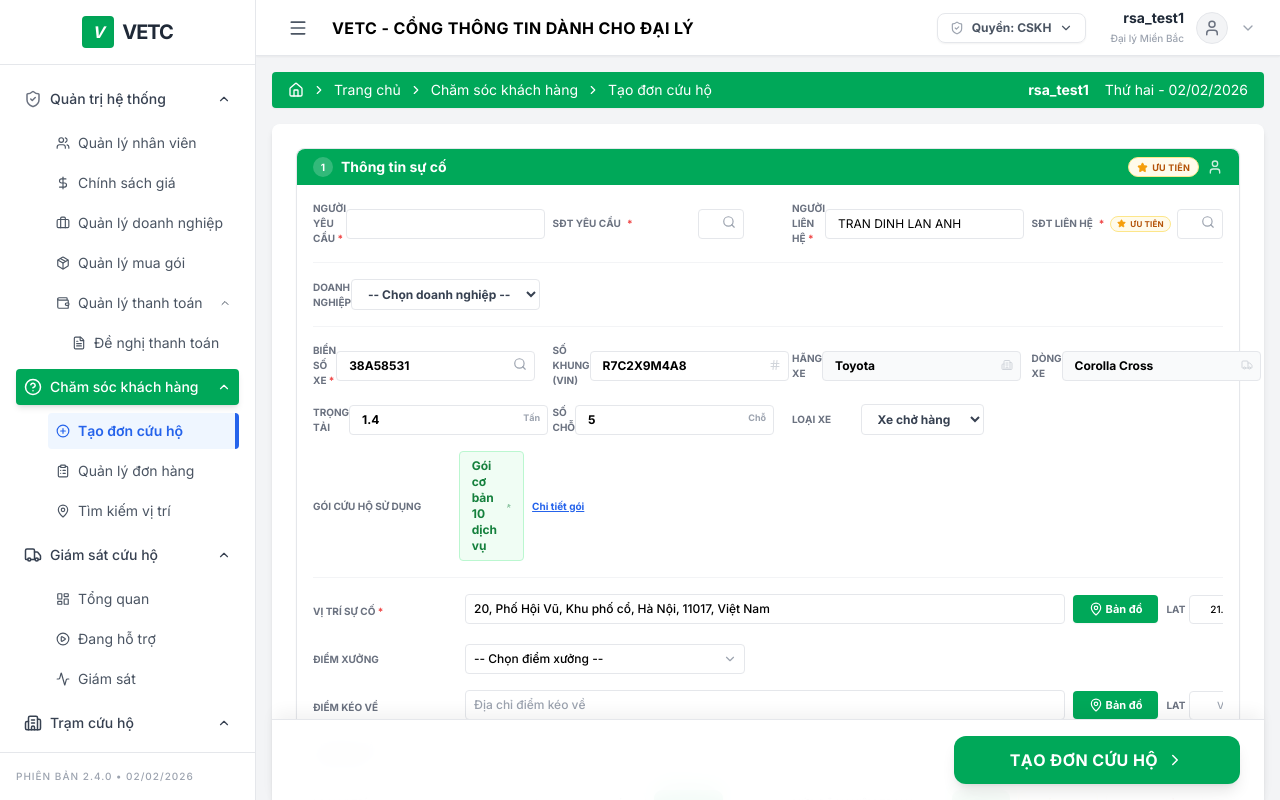
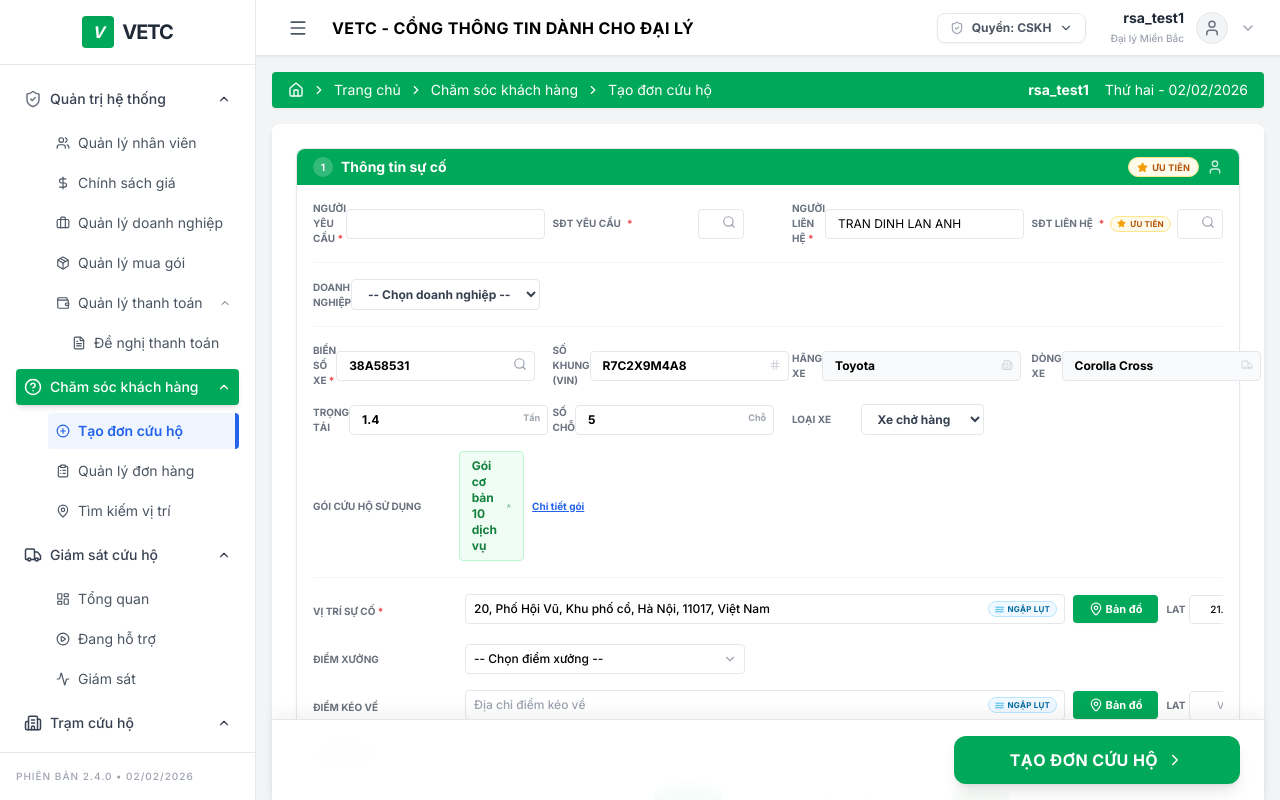
Before and after one commit to ducld-vetc/rsa-design, a React (Vite) app: page /#/create in a window 1280 px wide. Built offline with nearby package versions, Linux system fonts and the light colour scheme.

Commit message:
feat: introduce alert badges for order warnings and overloads, enhance rescue unit and order management with new properties for flood and overload status

```diff
--- a/pages/CreateRescueOrder.tsx
+++ b/pages/CreateRescueOrder.tsx
@@ -27,6 +27,7 @@ import RescueHistoryModal from '../shared/RescueHistoryModal';
 import UsageHistoryModal from '../shared/UsageHistoryModal';
 import DuplicateRescueWarningModal from '../shared/DuplicateRescueWarningModal';
 import PriorityCustomerBadge from '../shared/PriorityCustomerBadge';
+import { FloodWarningBadge } from '../shared/OrderAlertBadges';
 import { isPriorityCustomerPhone, normalizePhone } from '../shared/priorityCustomer';
 import {analyzeIncident} from '../data/aiDataMock';
 
@@ -461,12 +462,15 @@ const CreateRescueOrder: React.FC<CreateRescueOrderProps> = ({ data, onNext, onU
                 <div className="flex items-center space-x-2">
                   <label className="w-36 text-[10px] font-bold text-gray-500 uppercase shrink-0">Vị trí sự cố <span className="text-red-500">*</span></label>
                   <div className="flex-1 flex items-center space-x-2 overflow-x-auto custom-scrollbar pb-1">
+                    <div className="relative w-[600px] shrink-0">
                       <input
                         value={data.assistance.address}
                         onChange={(e) => onUpdateAssistance({ address: e.target.value })}
-                      className="w-[600px] border rounded px-2 py-1.5 text-xs font-medium shrink-0"
+                        className="w-full border rounded px-2 py-1.5 pr-24 text-xs font-medium"
                         placeholder="Vị trí sự cố"
                       />
+                      <FloodWarningBadge compact className="absolute right-2 top-1/2 -translate-y-1/2" />
+                    </div>
                     <button onClick={() => setIsMapModalOpen(true)} className="bg-vetc-green text-white px-4 py-1.5 rounded text-[11px] font-bold flex items-center justify-center hover:bg-green-700 transition-all active:scale-95 shadow-sm shrink-0" title="Bản đồ">
                       <MapPin size={14} />
                       <span>&nbsp;Bản đồ</span>
@@ -524,12 +528,15 @@ const CreateRescueOrder: React.FC<CreateRescueOrderProps> = ({ data, onNext, onU
                 <div className="flex items-center space-x-2">
                   <label className="w-36 text-[10px] font-bold text-gray-500 uppercase shrink-0">Điểm kéo về</label>
                   <div className="flex-1 flex items-center space-x-2 overflow-x-auto custom-scrollbar pb-1">
+                    <div className="relative w-[600px] shrink-0">
                       <input
                           value={towingDestination}
                           onChange={(e) => setTowingDestination(e.target.value)}
-                        className="w-[600px] border rounded px-2 py-1.5 text-xs font-medium shrink-0"
+                          className="w-full border rounded px-2 py-1.5 pr-24 text-xs font-medium"
                           placeholder="Địa chỉ điểm kéo về"
                       />
+                      <FloodWarningBadge compact className="absolute right-2 top-1/2 -translate-y-1/2" />
+                    </div>
                     <button onClick={() => setIsMapModalOpen(true)} className="bg-vetc-green text-white px-4 py-1.5 rounded text-[11px] font-bold flex items-center justify-center hover:bg-green-700 transition-all active:scale-95 shadow-sm shrink-0" title="Bản đồ">
                       <MapPin size={14} />
                       <span>&nbsp;Bản đồ</span>
--- a/pages/GuestOrderDetails.tsx
+++ b/pages/GuestOrderDetails.tsx
@@ -70,6 +70,7 @@ import StatusUpdateModal, { STATUS_OPTIONS } from '../shared/StatusUpdateModal';
 import DetailedRatingCard from '../shared/DetailedRatingCard';
 import RatingHistoryModal from '../shared/RatingHistoryModal';
 import PriorityCustomerBadge from '../shared/PriorityCustomerBadge';
+import { OrderWarningBadge, FloodWarningBadge } from '../shared/OrderAlertBadges';
 import { isPriorityCustomerPhone } from '../shared/priorityCustomer';
 import { RatingType, RATING_TYPE_LABELS } from '../shared/ratingTypes';
 import { INITIAL_RATING_HISTORIES, RATING_DEMO_CASES } from '../data/ratingMockData';
@@ -1193,6 +1194,8 @@ const GuestOrderDetails: React.FC<{
 
   const customerPhone = mockFormData.customer.phone;
   const isPriorityCustomer = isPriorityCustomerPhone(customerPhone);
+  const hasOrderWarning = true;
+  const isFloodedArea = true;
 
   return (
       <div className="space-y-6 animate-in fade-in duration-700 max-w-[1600px] mx-auto pb-20">
@@ -1209,6 +1212,8 @@ const GuestOrderDetails: React.FC<{
                     {selectedPackage === 'Không có' ? 'Đơn Lẻ' : 'Đơn gói'}
                   </span>
                   {isPriorityCustomer && <PriorityCustomerBadge />}
+                  {hasOrderWarning && <OrderWarningBadge />}
+                  {isFloodedArea && <FloodWarningBadge />}
                 </div>
               </div>
 
@@ -1495,7 +1500,10 @@ const GuestOrderDetails: React.FC<{
                 <div className="lg:col-span-4">
                   <div className="grid grid-cols-1 lg:grid-cols-4 gap-3 items-end">
                     <div className="lg:col-span-2">
-                      <Label required>Vị trí sự cố</Label>
+                      <div className="flex items-center gap-2">
+                        <Label required>Vị trí sự cố</Label>
+                        {isFloodedArea && <FloodWarningBadge compact />}
+                      </div>
                       <div className="flex gap-2">
                         <div className="relative flex-1 min-w-0 text-left">
                           <input
@@ -1562,7 +1570,10 @@ const GuestOrderDetails: React.FC<{
                 <div className="lg:col-span-4">
                   <div className="grid grid-cols-1 lg:grid-cols-4 gap-3 items-end">
                     <div className="lg:col-span-2">
-                      <Label>Điểm kéo xe về</Label>
+                      <div className="flex items-center gap-2">
+                        <Label>Điểm kéo xe về</Label>
+                        {isFloodedArea && <FloodWarningBadge compact />}
+                      </div>
                       <div className="flex gap-2">
                         <div className="relative flex-1 min-w-0 text-left">
                           <input
@@ -1697,6 +1708,7 @@ const GuestOrderDetails: React.FC<{
                         {[
                           { label: 'Bình thường', color: 'bg-green-50 text-green-700 border-green-200 hover:bg-green-100 hover:border-green-300', activeColor: 'bg-green-600 text-white border-green-600 shadow-md' },
                           { label: 'Mưa bão', color: 'bg-amber-50 text-amber-700 border-amber-200 hover:bg-amber-100 hover:border-amber-300', activeColor: 'bg-amber-500 text-white border-amber-500 shadow-md' },
+                          { label: 'Ngập lụt', color: 'bg-sky-50 text-sky-700 border-sky-200 hover:bg-sky-100 hover:border-sky-300', activeColor: 'bg-sky-600 text-white border-sky-600 shadow-md' },
                           { label: 'Thiên tai', color: 'bg-red-50 text-red-700 border-red-200 hover:bg-red-100 hover:border-red-300', activeColor: 'bg-red-600 text-white border-red-600 shadow-md' }
                         ].map((level) => (
                             <button
--- a/pages/RescueList.tsx
+++ b/pages/RescueList.tsx
@@ -3,6 +3,7 @@ import React, { useState, useEffect } from 'react';
 import { Timer, CheckCircle2, XCircle, Clock, ChevronRight, AlertCircle, Edit3, ArrowLeft, Maximize2, Search, X, Compass, MessageSquareQuote, RotateCcw, Bell } from 'lucide-react';
 import { RescueUnit, FormData } from '../types';
 import NotificationModal, { NotificationRecipient } from '../components/NotificationModal';
+import { OverloadBadge } from '../shared/OrderAlertBadges';
 
 interface RescueListProps {
   data: FormData;
@@ -23,7 +24,8 @@ const mockUnits: RescueUnit[] = [
     address: 'Phường Việt Hưng, Hà Nội, 11810, Việt Nam',
     contact1: 'LÊ VŨ LONG - 1900998865',
     contact2: 'Mr. Hoàn - 936499296',
-    vehicleType: '<= 1.4 tấn'
+    vehicleType: '<= 1.4 tấn',
+    overloaded: true
   },
   {
     id: '2',
@@ -47,7 +49,8 @@ const mockUnits: RescueUnit[] = [
     address: 'Quận Ba Đình, Hà Nội',
     contact1: 'NGUYỄN ANH DŨNG - 0988888888',
     contact2: 'CSKH - 0988111222',
-    vehicleType: '<= 1.4 tấn'
+    vehicleType: '<= 1.4 tấn',
+    overloaded: true
   },
   {
     id: '4',
@@ -232,7 +235,10 @@ const RescueList: React.FC<RescueListProps> = ({ data, onSelect, onManualEntry,
                   {unit.contact1}
                 </td>
                 <td className="px-4 py-4">
-                  {getStatusBadge(unit.status)}
+                  <div className="flex items-center gap-1.5 flex-wrap">
+                    {getStatusBadge(unit.status)}
+                    {unit.overloaded && <OverloadBadge compact />}
+                  </div>
                 </td>
                 <td className="px-4 py-4 text-center font-medium text-gray-600">
                   {unit.distance} km
--- /dev/null
+++ b/shared/OrderAlertBadges.tsx
@@ -0,0 +1,55 @@
+import React from 'react';
+import { AlertTriangle, Waves, Layers } from 'lucide-react';
+
+interface AlertBadgeProps {
+  className?: string;
+  compact?: boolean;
+}
+
+export const OrderWarningBadge: React.FC<AlertBadgeProps> = ({ className = '', compact = false }) => (
+  <span
+    className={`inline-flex items-center justify-center gap-1 rounded-full border font-black uppercase tracking-wide whitespace-nowrap bg-red-50 text-red-700 border-red-200 leading-none align-middle ${
+      compact ? 'h-4 px-1.5 text-[8px]' : 'h-5 px-2 text-[9px]'
+    } ${className}`}
+    title="Đơn hàng có cảnh báo cần chú ý"
+  >
+    <AlertTriangle
+      size={compact ? 9 : 11}
+      strokeWidth={2.5}
+      className="text-red-500 shrink-0 block"
+    />
+    <span className="leading-none">CẢNH BÁO ĐƠN</span>
+  </span>
+);
+
+export const OverloadBadge: React.FC<AlertBadgeProps> = ({ className = '', compact = false }) => (
+  <span
+    className={`inline-flex items-center justify-center gap-1 rounded-full border font-black uppercase tracking-wide whitespace-nowrap bg-orange-50 text-orange-700 border-orange-200 leading-none align-middle ${
+      compact ? 'h-4 px-1.5 text-[8px]' : 'h-5 px-2 text-[9px]'
+    } ${className}`}
+    title="Đơn vị đang quá tải đơn"
+  >
+    <Layers
+      size={compact ? 9 : 11}
+      strokeWidth={2.5}
+      className="text-orange-500 shrink-0 block"
+    />
+    <span className="leading-none">QUÁ TẢI ĐƠN</span>
+  </span>
+);
+
+export const FloodWarningBadge: React.FC<AlertBadgeProps> = ({ className = '', compact = false }) => (
+  <span
+    className={`inline-flex items-center justify-center gap-1 rounded-full border font-black uppercase tracking-wide whitespace-nowrap bg-sky-50 text-sky-700 border-sky-200 leading-none align-middle ${
+      compact ? 'h-4 px-1.5 text-[8px]' : 'h-5 px-2 text-[9px]'
+    } ${className}`}
+    title="Khu vực đang ngập lụt"
+  >
+    <Waves
+      size={compact ? 9 : 11}
+      strokeWidth={2.5}
+      className="text-sky-500 shrink-0 block"
+    />
+    <span className="leading-none">NGẬP LỤT</span>
+  </span>
+);
--- a/types.ts
+++ b/types.ts
@@ -41,6 +41,7 @@ export interface RescueUnit {
   contact1: string;
   contact2: string;
   vehicleType: string;
+  overloaded?: boolean;
 }
 
 export interface StationInfo {
```
Also changed, not shown: pages/OrderManagement.tsx (+12 -3 lines). Lines whose indentation alone changed are shown as unchanged.
